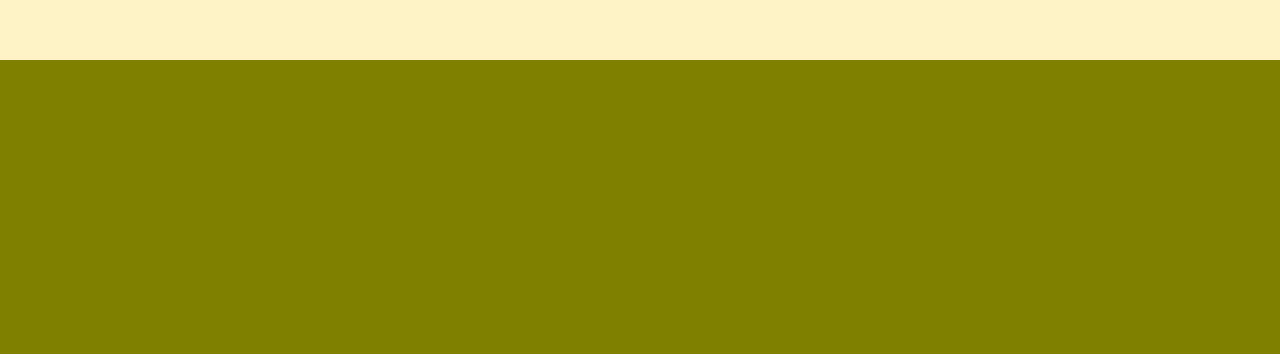
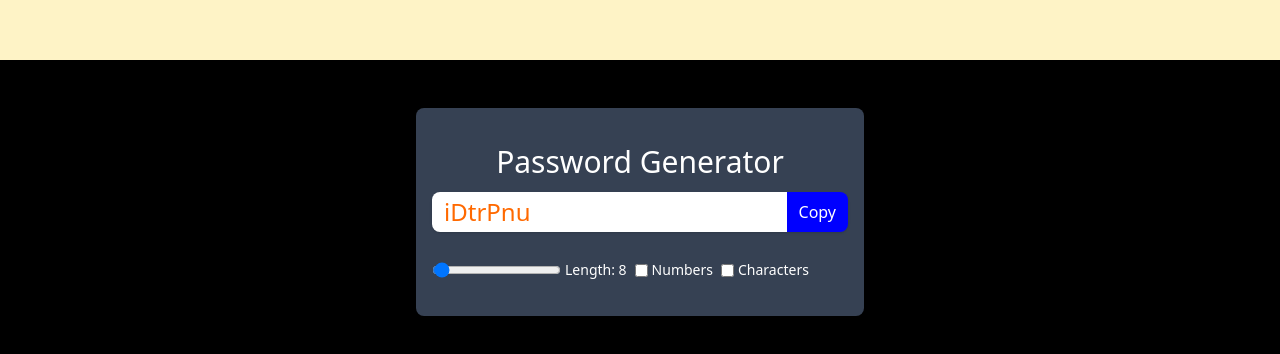
Before and after one commit to aftabwk/React-JS, a React (Vite) app in the folder react-01/: page / in a window 1280 px wide. Shown: the part 1580-1934 px from the top of the page. Built offline with nearby package versions, Linux system fonts and the light colour scheme.

Commit message:
Password generator

```diff
--- /dev/null
+++ b/react-01/src/PasswordGenerator.jsx
@@ -0,0 +1,135 @@
+import React, { useState, useCallback, useEffect, useRef } from "react";
+// useCallback = lets you cache a function definition between re-renders.
+// A function is stored in memory, and when we run it, it runs the selected part instead of the full part.
+// Format: we can create a function inside useCallback and bind it with dependencies.
+// If dependencies change, it will also affect the function.
+// Example: it is helpful in product filters.
+// It does not run the function; it only stores the updated function in memory.
+// The running part is handled by useEffect.
+
+// useEffect = helps to run a function when dependencies change or when the page is loaded.
+
+// useRef = helps to take a reference of anything.
+
+//useEffect
+const PasswordGenerator = () => {
+  const [length, setLength] = useState(8);
+  const [numbers, setNumbers] = useState(false);
+  const [characters, setCharacters] = useState(false);
+  const [password, setPassword] = useState("");
+  const [color, setColor] = useState("blue");
+  const [text, setText] = useState("Copy");
+  const [copy, setCopy] = useState(false);
+
+  //useRef hookmd
+  const passRef = useRef(null);
+
+  //useCallback hook
+  const passwordGenerator = useCallback(() => {
+    let pass = "";
+    let str = "ABCDEFGHIJKLMNOPQRSTUVWXYZabcdefghijklmnopqrstuvwxyz";
+    if (numbers) str += "0123456789";
+    if (characters) str += "!@#$%^&*";
+    for (let i = 1; i <= length; i++) {
+      let char = Math.floor(Math.random() * str.length + 1);
+      pass += str.charAt(char);
+    }
+    setPassword(pass);
+  }, [length, numbers, characters, password]);
+  const copyPassword = useCallback(() => {
+    passRef.current?.select();
+    window.navigator.clipboard.writeText(password).then(() => {
+      setCopy(true);
+    });
+  }, [password]);
+
+  //useEffect hook
+  useEffect(() => {
+    if (copy) {
+      setColor("gray");
+      setText("Copied");
+    } else {
+      setColor("blue");
+      setText("Copy");
+    }
+  }, [copy]);
+  useEffect(() => {
+    setCopy(false);
+  }, [password]);
+  useEffect(() => {
+    passwordGenerator();
+  }, [length, numbers, characters]);
+  return (
+    <>
+      <div className="bg-black h-screen flex justify-center py-4">
+        <div className="bg-gray-700 text-orange-500 h-52 w-full max-w-md mx-auto shadow-md rounded-lg px-4 my-8 flex justify-center flex-col gap-3 py-3">
+          <p className="text-white text-3xl w-full text-center">
+            Password Generator
+          </p>
+          <div className="flex shadow rounded-lg overflow-hidden mb-4">
+            <input
+              value={password}
+              type="text"
+              className="outline-none w-full py-1 px-3 bg-white text-2xl placeholder:text-gray-400"
+              placeholder="Password"
+              ref={passRef}
+              readOnly
+            />
+            <button
+              onClick={copyPassword}
+              style={{ background: color }}
+              className=" text-white outline-none px-3 py-0.5 shrink-0"
+            >
+              {text}
+            </button>
+          </div>
+          <div className="flex text-sm gap-x-2">
+            <div className="flex items-center gap-x-1">
+              <input
+                type="range"
+                min={6}
+                max={100}
+                value={length}
+                className="cursor-pointer"
+                onChange={(e) => {
+                  setLength(e.target.value);
+                }}
+              />
+              <label className="text-white">Length: {length}</label>
+            </div>
+            <div className="flex items-center gap-x-1">
+              <input
+                type="checkbox"
+                defaultChecked={numbers}
+                id="number"
+                className="cursor-pointer"
+                onChange={() => {
+                  setNumbers((prev) => !prev);
+                }}
+              />
+              <label htmlFor="number" className="cursor-pointer text-white">
+                Numbers
+              </label>
+            </div>
+            <div className="flex items-center gap-x-1">
+              <input
+                type="checkbox"
+                defaultChecked={characters}
+                id="characters"
+                className="cursor-pointer"
+                onChange={() => {
+                  setCharacters((prev) => !prev);
+                }}
+              />
+              <label htmlFor="characters" className="cursor-pointer text-white">
+                Characters
+              </label>
+            </div>
+          </div>
+        </div>
+      </div>
+    </>
+  );
+};
+
+export default PasswordGenerator;
--- a/react-01/src/main.jsx
+++ b/react-01/src/main.jsx
@@ -5,12 +5,14 @@ import App from "./App.jsx";
 import Counter from "./Counter.jsx";
 import CardListing from "./CardListing.jsx";
 import Background from "./Background.jsx";
+import PasswordGenerator from "./PasswordGenerator.jsx";
 
 createRoot(document.getElementById("root")).render(
   <StrictMode>
     <App />
     <Counter />
     <CardListing />
-    <Background />
+    {/* <Background /> */}
+    <PasswordGenerator />
   </StrictMode>
 );
```
